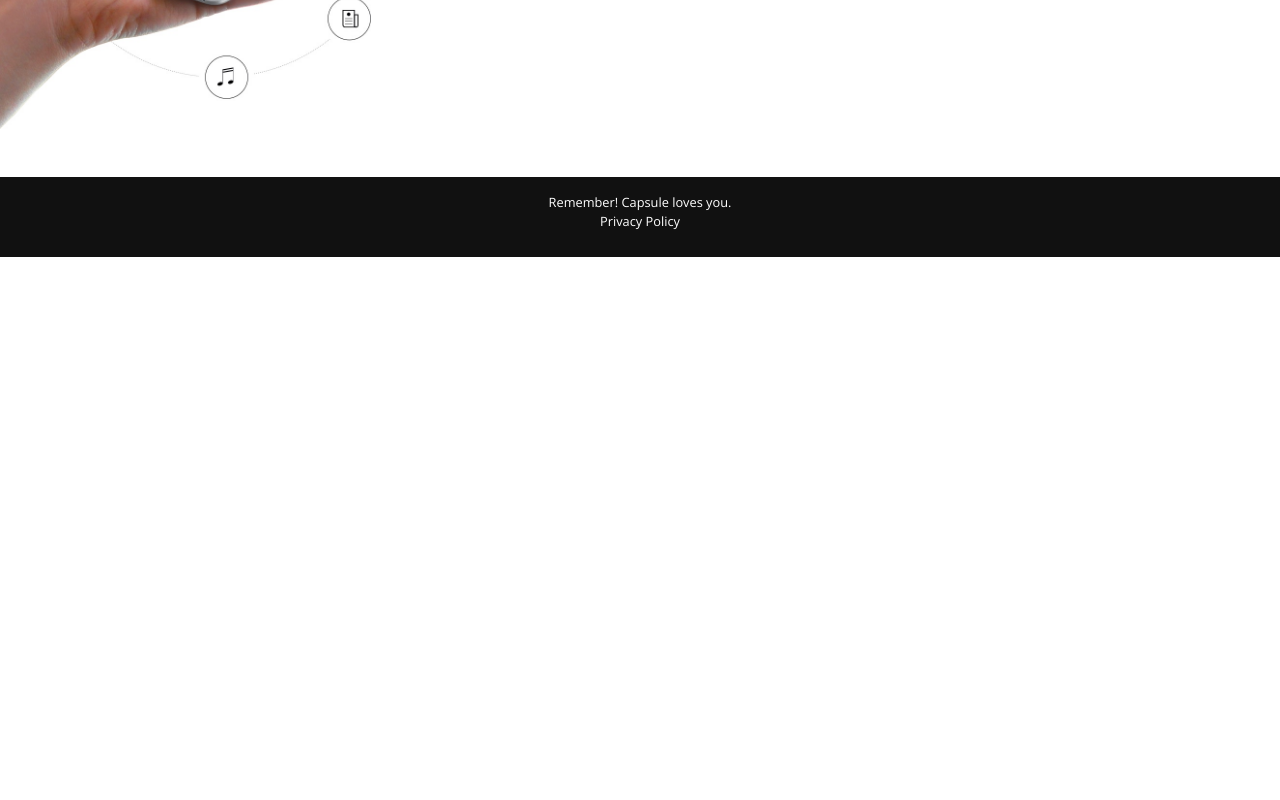
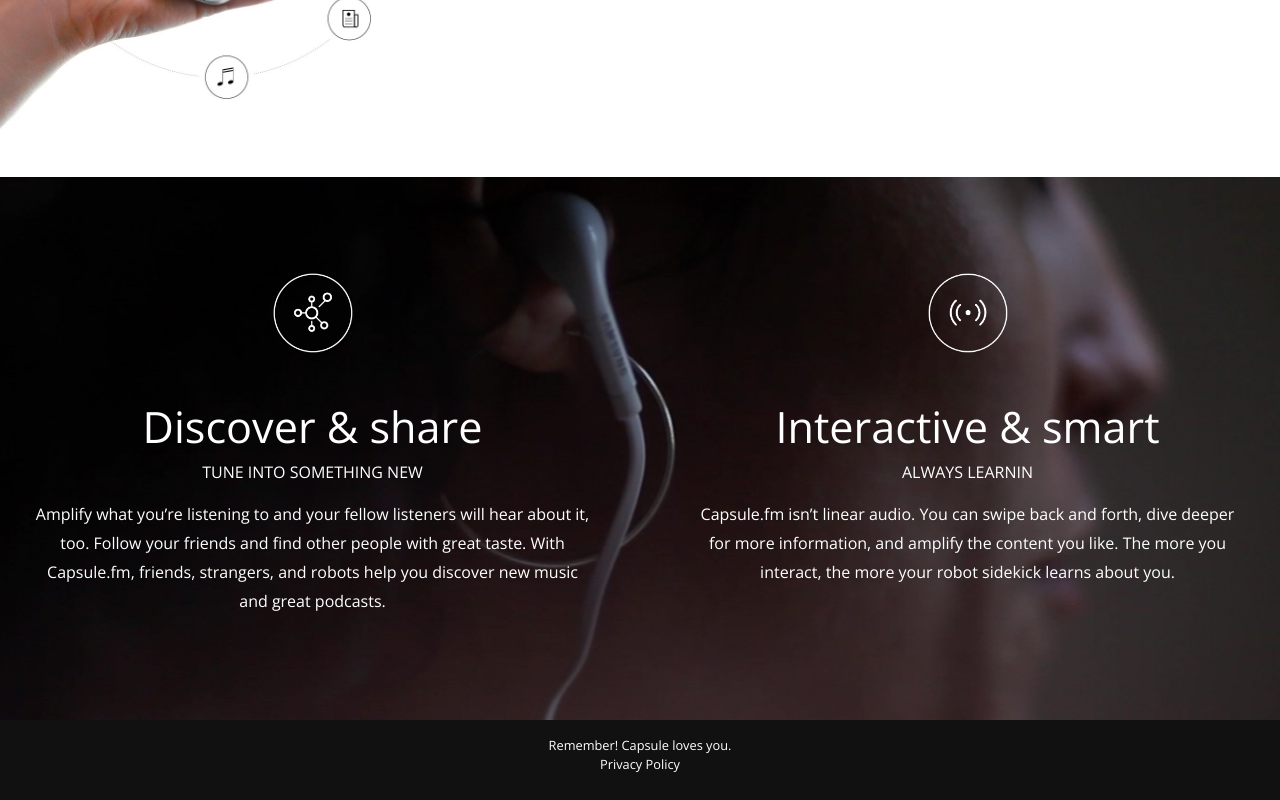
Before and after one commit to youxiberlin/capsule-landing, a plain HTML site: page index.html in a window 1280 px wide. Shown: the part 2255-3055 px from the top of the page. Before the commit the page ends 2512 px from the top, so only its background shows below. Drawn offline with nearby package versions, Linux system fonts and the light colour scheme.

Commit message:
added section four

```diff
--- a/css/style.css
+++ b/css/style.css
@@ -45,15 +45,27 @@ header > div {
   padding-top: 15vh;
 }
 
-.second-content > h2, .third-content > h2{
+.second-content > h2,
+.third-content > h2,
+.fourth-content >h2
+{
   font-size: 2.7rem;
 }
 
-.second-content > h5, .third-content > h5{
+.second-content > h5,
+.third-content > h5,
+.fourth-content > h5
+{
   font-size: 1rem;
   line-height: 1.8rem;
 }
 
+.fourth {
+  background-image: url(../images/bg_capsule_features_2.jpg);
+  background-repeat: no-repeat;
+  background-position: center;
+  color: white;
+}
 
 
 footer {
--- a/index.html
+++ b/index.html
@@ -60,6 +60,28 @@
       </h5>
     </div>
   </section>
+  <section class="fourth font-light row pt-5 pb-5">
+    <div class="fourth-content col-xs-12 col-md-6 pt-5 pb-5 pr-5 pl-5 text-center">
+      <div class="pb-5">
+        <img src="./images/icon_network-150x150.png" alt="" width="80px">
+      </div>
+      <h2>Discover & share</h2>
+      <p>TUNE INTO SOMETHING NEW</p>
+      <h5>Amplify what you’re listening to and your fellow listeners will hear about it, too. Follow your friends and find
+        other people with great taste. With Capsule.fm, friends, strangers, and robots help you discover new music and great
+        podcasts.
+      </h5>
+    </div>
+    <div class="fourth-content col-xs-12 col-md-6 pt-5 pb-5 pr-5 pl-5 text-center">
+      <div class="pb-5">
+        <img src="./images/icon_amplify.png" alt="" width="80px">
+      </div>
+      <h2>Interactive & smart</h2>
+      <p>ALWAYS LEARNIN</p>
+      <h5>Capsule.fm isn’t linear audio. You can swipe back and forth, dive deeper for more information, and amplify the
+        content you like. The more you interact, the more your robot sidekick learns about you.</h5>
+    </div>
+  </section>
   <footer class='text-center pt-3 font-light'>
     Remember! Capsule loves you.<br/>
     <a href="./privacy.html">Privacy Policy</a>
```
Also changed, not shown: images/icon_amplify.png (added), images/icon_network-150x150.png (added).
